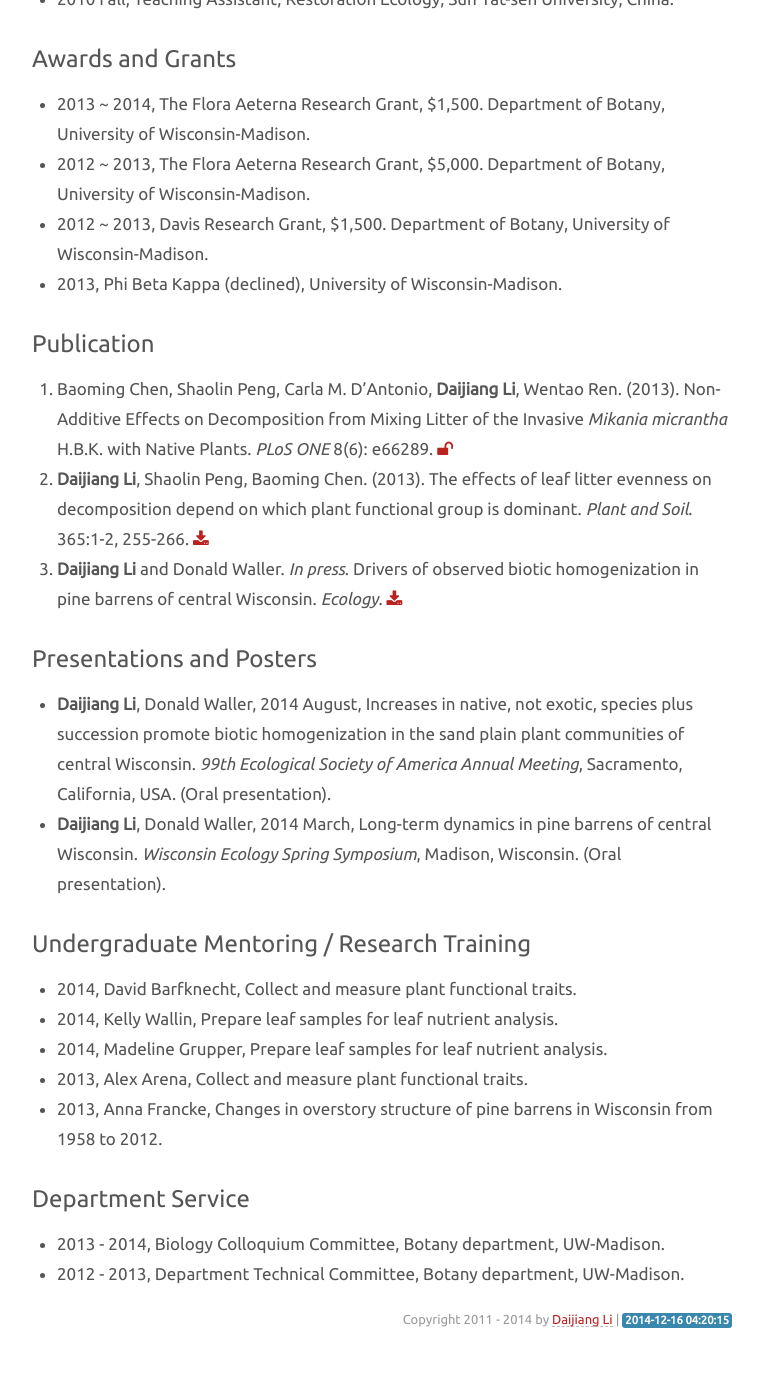
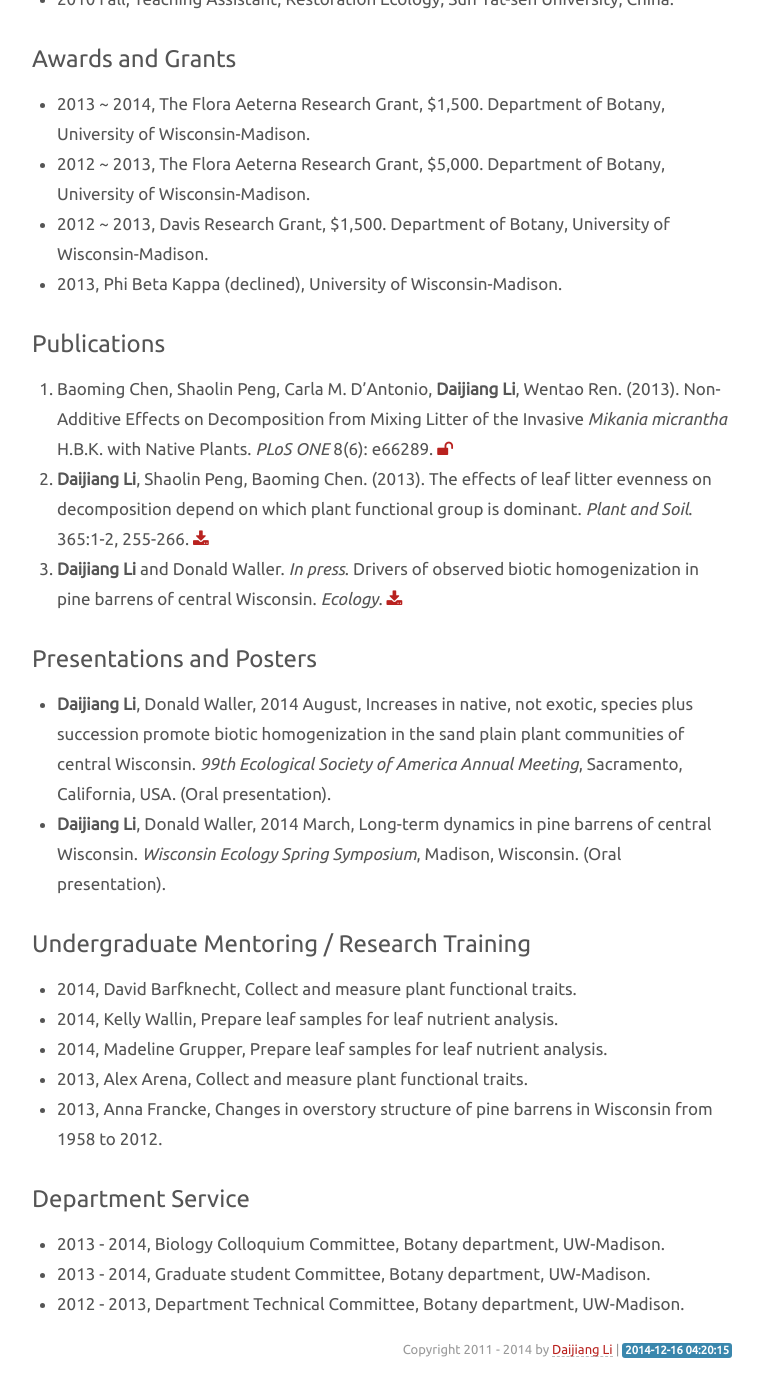
Before and after one commit to daijiang/Old-website, a Jekyll site: the page built from resume.md, in a window 1280 px wide and 1400 px high, scrolled down 1113 px. Shown: the top 1397 px of the window, without its empty margins (258-1021 px from the left). Built offline with Jekyll 4.4.1, drawn with Linux system fonts in a browser that asks for light colours; Markdown is read by kramdown in place of the engine named in the settings; before the commit the page ends 2483 px from its top, so only the background shows below that.

Commit message:
update resume

```diff
--- a/resume.md
+++ b/resume.md
@@ -52,7 +52,7 @@ Plant community assembly (taxonomic, functional and phylogenetic), Diversity and
 - 2012 ~ 2013, Davis Research Grant, $1,500. Department of Botany, University of Wisconsin-Madison.
 - 2013, Phi Beta Kappa (declined), University of Wisconsin-Madison.
 
-## Publication
+## Publications
 
 1. Baoming Chen, Shaolin Peng, Carla M. D'Antonio, **Daijiang Li**, Wentao Ren. (2013). Non-Additive Effects on Decomposition from Mixing Litter of the Invasive *Mikania micrantha* H.B.K. with Native Plants. *PLoS ONE* 8(6): e66289. <a href="http://www.plosone.org/article/info%3Adoi%2F10.1371%2Fjournal.pone.0066289"><i class="fa fa-unlock"></i></a>
 2. **Daijiang Li**, Shaolin Peng, Baoming Chen. (2013). The effects of leaf litter evenness on decomposition depend on which plant functional group is dominant. *Plant and Soil*. 365:1-2, 255-266. <a href="/pdf/D_Li_2012_plantsoil.pdf"><i class="fa fa-download"></i></a>
@@ -75,4 +75,5 @@ Plant community assembly (taxonomic, functional and phylogenetic), Diversity and
 ## Department Service
 
 - 2013 - 2014, Biology Colloquium Committee, Botany department, UW-Madison.
+- 2013 - 2014, Graduate student Committee, Botany department, UW-Madison.
 - 2012 - 2013, Department Technical Committee, Botany department, UW-Madison.
```
Also changed, not shown: research.md (+1 -0 lines).
